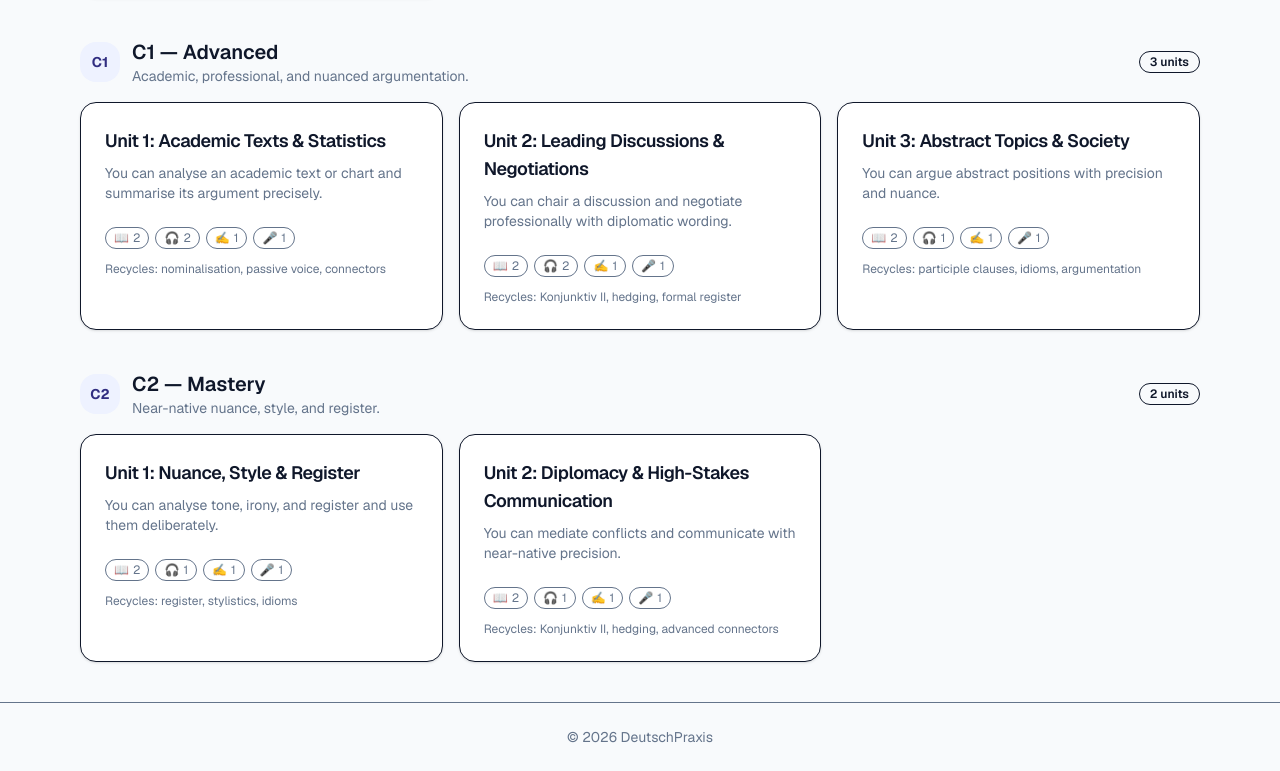
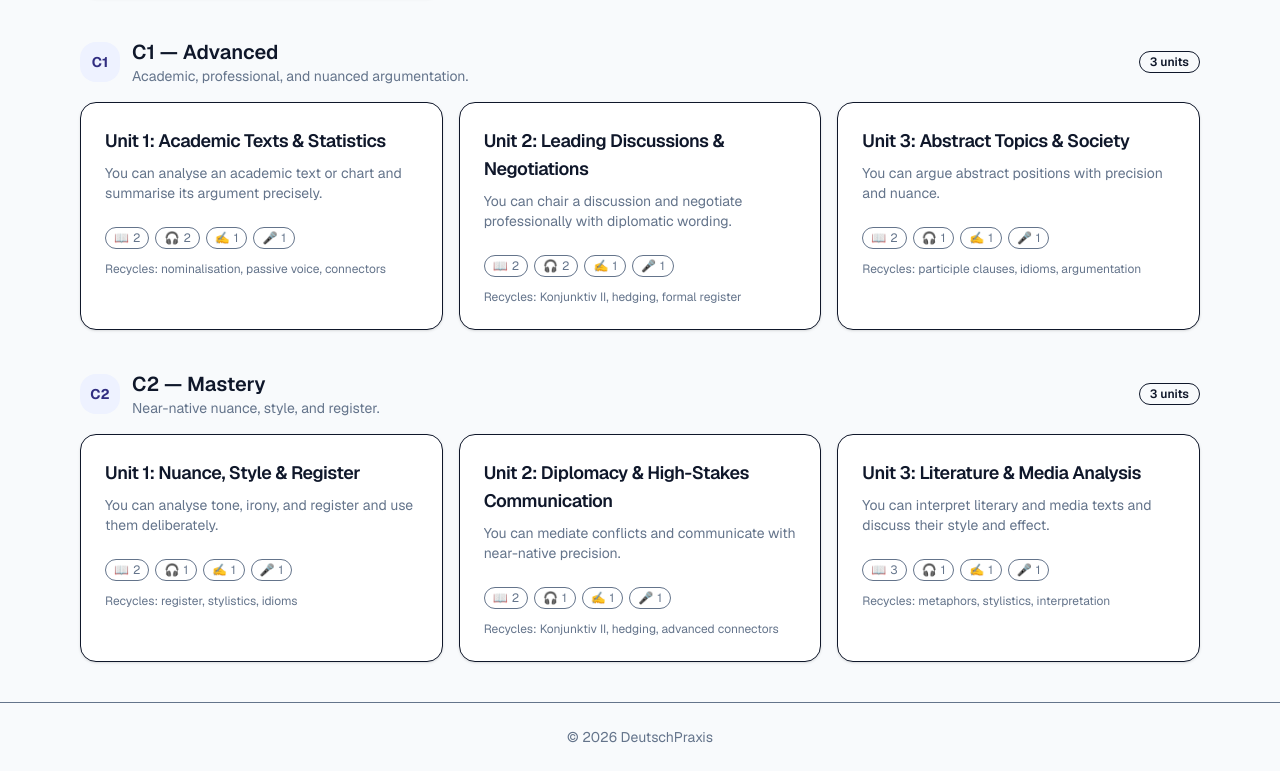
Before and after one commit to davidsmith24u-blip/Deutsch-praxis, a Next.js app: page /units in a window 1280 px wide. Shown: the part 2283-3054 px from the top of the page. Built offline with nearby package versions, Linux system fonts and the light colour scheme; no server answers; the database is empty.

Commit message:
Add C2 Unit 3: Literature & Media Analysis

```diff
--- a/src/data/units.ts
+++ b/src/data/units.ts
@@ -442,6 +442,24 @@ export const UNITS: Unit[] = [
       { id: "c2u2-sp1", skill: "sprechen", type: "speaking", prompt: "Mediate a mock conflict: two colleagues disagree about working from home. Summarise both positions, propose a compromise.", modelAnswer: "Wenn ich Sie beide richtig verstehe, geht es eigentlich um ... Ich würde vorschlagen, dass ...", taskType: "roleplay" },
     ],
   },
+  {
+    id: "c2-u3",
+    level: "C2",
+    title: "Unit 3: Literature & Media Analysis",
+    description: "Interpret literary excerpts, metaphors, and media commentary.",
+    objective: "You can interpret literary and media texts and discuss their style and effect.",
+    recycles: ["metaphors", "stylistics", "interpretation"],
+    order: 3,
+    unlockThreshold: 60,
+    exercises: [
+      { id: "c2u3-h1", skill: "hoeren", type: "mcq", prompt: "What impression does the speaker deliberately create?", options: ["Admiration with a hint of scepticism", "Pure admiration", "Open hostility"], answer: "Admiration with a hint of scepticism", audioText: "Man muss schon bewundern, wie konsequent diese Regierung ihre Ziele verfolgt — soweit man sie denn erkennen kann.", transcript: "Man muss schon bewundern, wie konsequent diese Regierung ihre Ziele verfolgt — soweit man sie denn erkennen kann." },
+      { id: "c2u3-r1", skill: "lesen", type: "mcq", prompt: "In the sentence 'Die Stadt erwachte aus ihrem Schlaf der Schadenfreude', what is 'Schadenfreude' doing stylistically?", options: ["Personifying the city with a critical metaphor", "Describing weather", "A simple typo for Schadensersatz"], answer: "Personifying the city with a critical metaphor", vocab: [{ word: "die Schadenfreude", definition: "pleasure at another's misfortune (untranslatable classic)" }, { word: "die Metapher", definition: "the metaphor" }, { word: "die Personifizierung", definition: "personification" }] },
+      { id: "c2u3-r2", skill: "lesen", type: "truefalse", prompt: "Literary German often uses inverted word order for emphasis, e.g. 'Kaum hatte er gesprochen, da ...'", options: ["True", "False"], answer: "True" },
+      { id: "c2u3-r3", skill: "lesen", type: "open", prompt: "Interpret: 'Er trug sein Schweigen wie einen Mantel.' What does the metaphor suggest?", modelAnswer: "Er hat sein Schweigen bewusst und schützend getragen — es verdeckt ihn und ist zugleich Teil seiner Haltung." },
+      { id: "c2u3-s1", skill: "schreiben", type: "writing", prompt: "Write a short literary review (5 sentences): style, effect on the reader, one reservation.", modelAnswer: "Der Erzählung gelingt es, mit knappen Mitteln eine dichte Atmosphäre zu erzeugen. Die Sprache ist zurückhaltend, nahezu karg, und wirkt gerade dadurch umso eindringlicher. Besonders die Metaphern des Schweigens bleiben haften. Allerdings droht die Reduktion gelegentlich zur Distanz. Insgesamt ein Text, dem man sich kaum entziehen kann." },
+      { id: "c2u3-sp1", skill: "sprechen", type: "speaking", prompt: "Recommend a German book or film to a friend — summarise it without spoiling, and explain why it moved you.", modelAnswer: "Das Werk handelt von ... Beeindruckend finde ich, wie ... Ich würde es empfehlen, weil ...", taskType: "free" },
+    ],
+  },
 ];
 
 export const LEVELS = [
```
